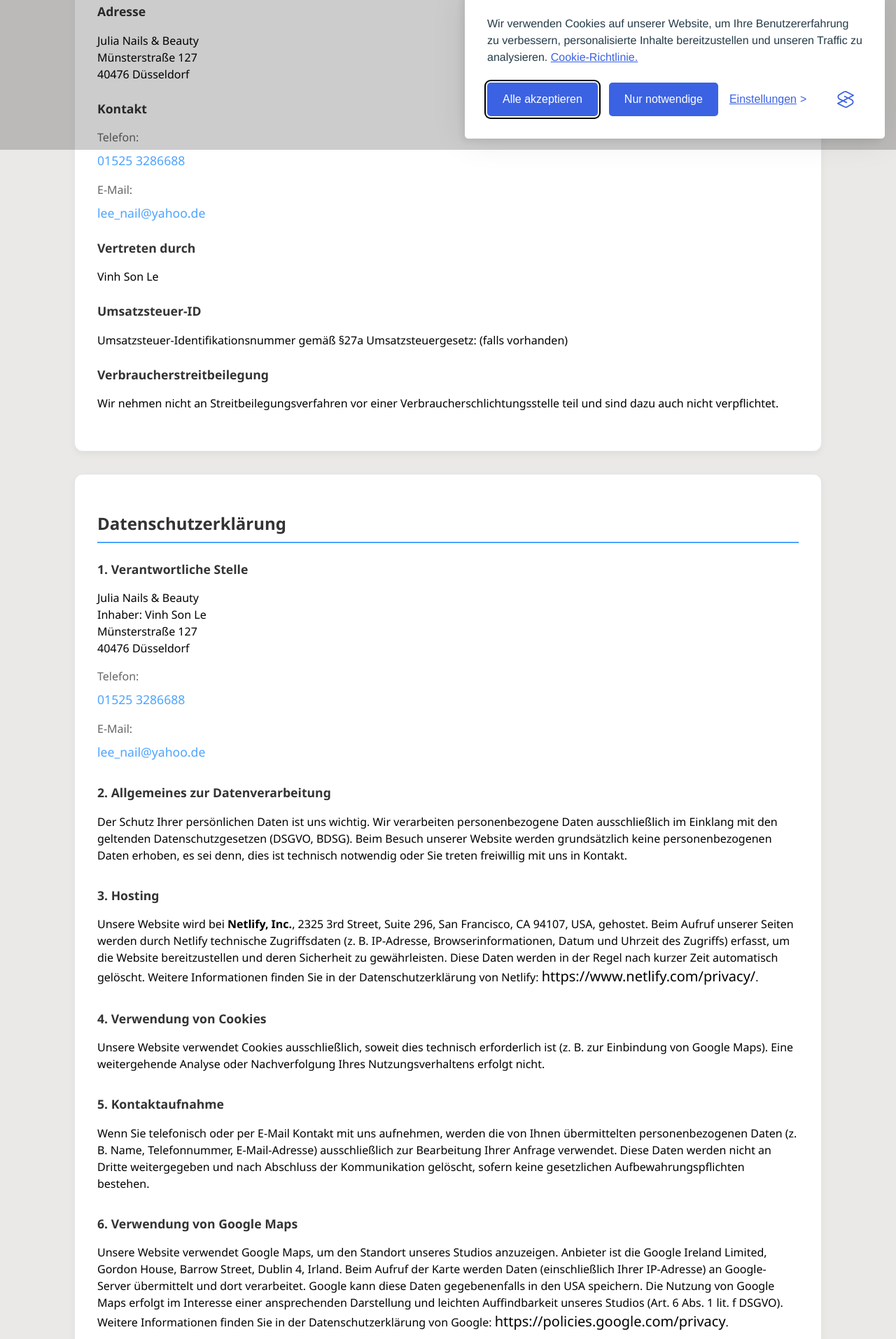
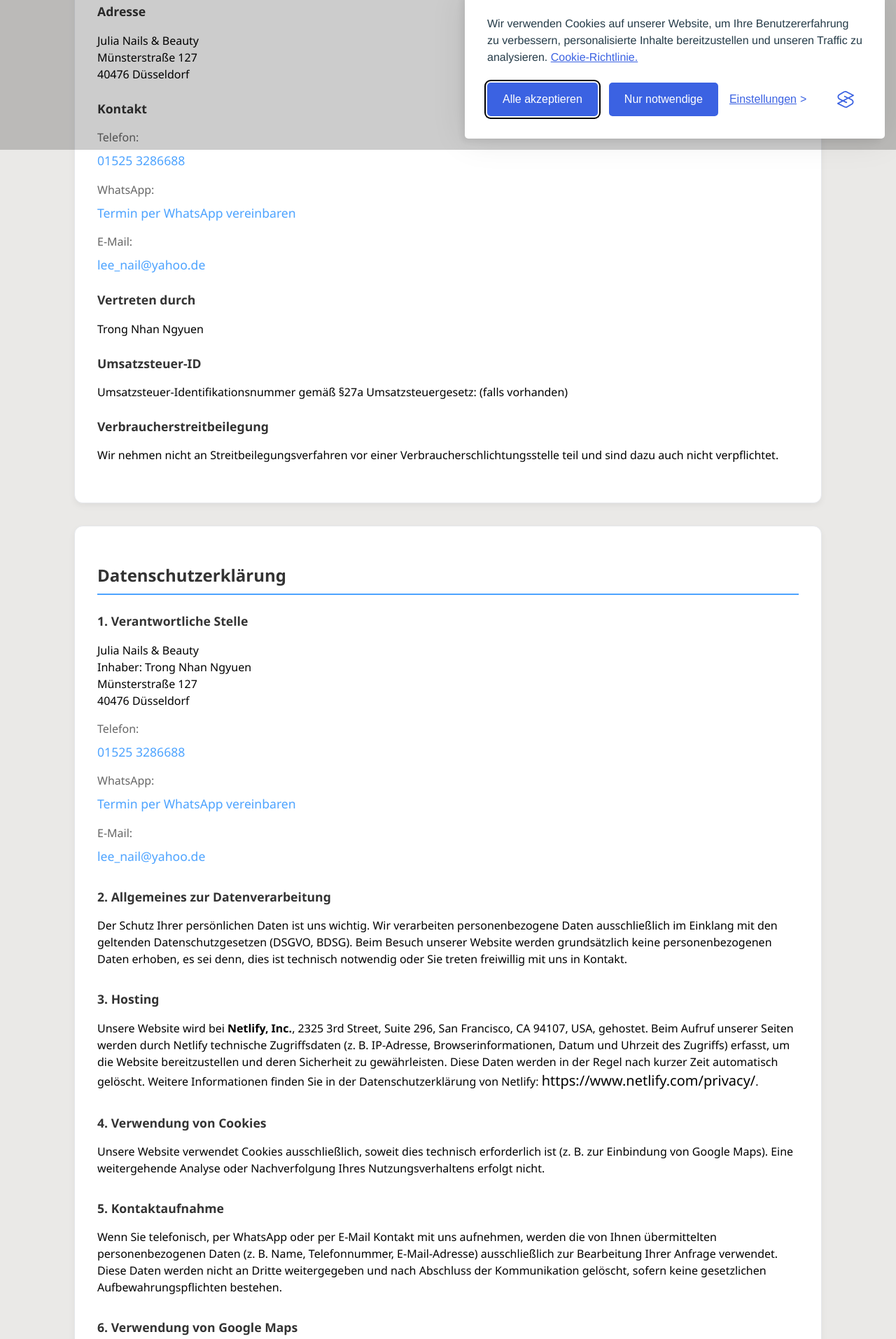
Before and after one commit to d-eversmann/juliaNailsDuesseldorf, a website: page impressum.html in a window 1280 px wide. Shown: the part 586-2499 px from the top of the page at 70% size. Drawn offline with Linux system fonts and the light colour scheme.

Commit message:
Update legal representative and social links

```diff
--- a/impressum.html
+++ b/impressum.html
@@ -39,6 +39,10 @@
                         <a href="tel:015253286688" class="contact-link">01525 3286688</a>
                     </p>
                     <p class="contact-item">
+                        <span class="contact-label">WhatsApp:</span>
+                        <a href="https://wa.me/4915253286688" class="contact-link">Termin per WhatsApp vereinbaren</a>
+                    </p>
+                    <p class="contact-item">
                         <span class="contact-label">E-Mail:</span>
                         <a href="mailto:lee_nail@yahoo.de" class="contact-link">lee_nail@yahoo.de</a>
                     </p>
@@ -46,7 +50,7 @@
 
                 <div class="rechtliche-details">
                     <h3>Vertreten durch</h3>
-                    <p>Vinh Son Le</p>
+                    <p>Trong Nhan Ngyuen</p>
 
                     <h3>Umsatzsteuer-ID</h3>
                     <p>Umsatzsteuer-Identifikationsnummer gemäß §27a Umsatzsteuergesetz: (falls vorhanden)</p>
@@ -64,12 +68,16 @@
                 <section class="datenschutz-abschnitt">
                     <h3>1. Verantwortliche Stelle</h3>
                     <p>Julia Nails &amp; Beauty<br>
-                        Inhaber: Vinh Son Le<br>
+                        Inhaber: Trong Nhan Ngyuen<br>
                         Münsterstraße 127<br>
                         40476 Düsseldorf</p>
                     <p class="contact-item">
                         <span class="contact-label">Telefon:</span>
                         <a href="tel:015253286688" class="contact-link">01525 3286688</a>
+                    </p>
+                    <p class="contact-item">
+                        <span class="contact-label">WhatsApp:</span>
+                        <a href="https://wa.me/4915253286688" class="contact-link">Termin per WhatsApp vereinbaren</a>
                     </p>
                     <p class="contact-item">
                         <span class="contact-label">E-Mail:</span>
@@ -96,7 +104,7 @@
 
                 <section class="datenschutz-abschnitt">
                     <h3>5. Kontaktaufnahme</h3>
-                    <p>Wenn Sie telefonisch oder per E-Mail Kontakt mit uns aufnehmen, werden die von Ihnen übermittelten personenbezogenen Daten (z. B. Name, Telefonnummer, E-Mail-Adresse) ausschließlich zur Bearbeitung Ihrer Anfrage verwendet. Diese Daten werden nicht an Dritte weitergegeben und nach Abschluss der Kommunikation gelöscht, sofern keine gesetzlichen Aufbewahrungspflichten bestehen.</p>
+                    <p>Wenn Sie telefonisch, per WhatsApp oder per E-Mail Kontakt mit uns aufnehmen, werden die von Ihnen übermittelten personenbezogenen Daten (z. B. Name, Telefonnummer, E-Mail-Adresse) ausschließlich zur Bearbeitung Ihrer Anfrage verwendet. Diese Daten werden nicht an Dritte weitergegeben und nach Abschluss der Kommunikation gelöscht, sofern keine gesetzlichen Aufbewahrungspflichten bestehen.</p>
                 </section>
 
                 <section class="datenschutz-abschnitt">
@@ -139,9 +147,9 @@
     <div class="datenschutz">
         <div class="footer-row">
             <p class="social-media">
-                <a href="https://www.instagram.com/julianailsbeauty_dusseldorf" target="_blank"><img src="images/icons/Instagram_logo_2016.svg" alt="Instagram Logo"></a>
-                <a href="https://www.facebook.com/p/Julia-Nails-Beauty-100087309932260/" target="_blank"><img src="images/icons/Facebook_icon.svg" alt="Facebook logo"></a>
-                <a href="https://www.tiktok.com/@vinhsonle526" target="_blank"><img src="images/icons/Tiktok_icon.svg" alt="TikTok logo"></a>
+                <a href="https://www.instagram.com/_julia_nails_beauty?igsh=MWx6YXVlemE0eDBsdA%3D%3D&utm_source=qr" target="_blank"><img src="images/icons/Instagram_logo_2016.svg" alt="Instagram Logo"></a>
+                <a href="https://www.facebook.com/share/1BDZTJkEBH/?mibextid=wwXIfr" target="_blank"><img src="images/icons/Facebook_icon.svg" alt="Facebook logo"></a>
+                <a href="https://www.tiktok.com/@julianailsbeauty?_r=1&_t=ZG-96xfev7Afrd" target="_blank"><img src="images/icons/Tiktok_icon.svg" alt="TikTok logo"></a>
             </p>
             <p class="footer-info">
                 © Julia Nails &amp; Beauty
```
